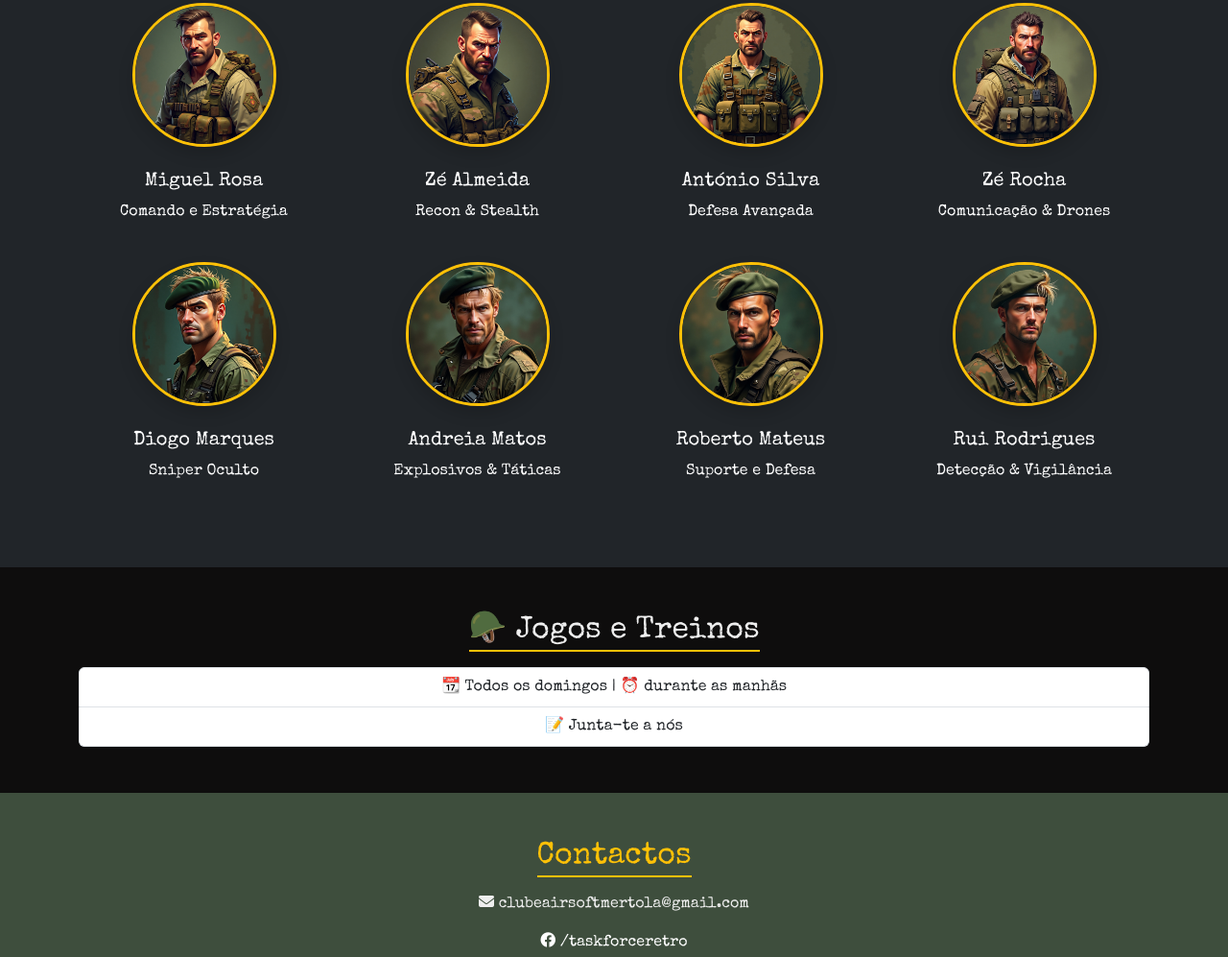
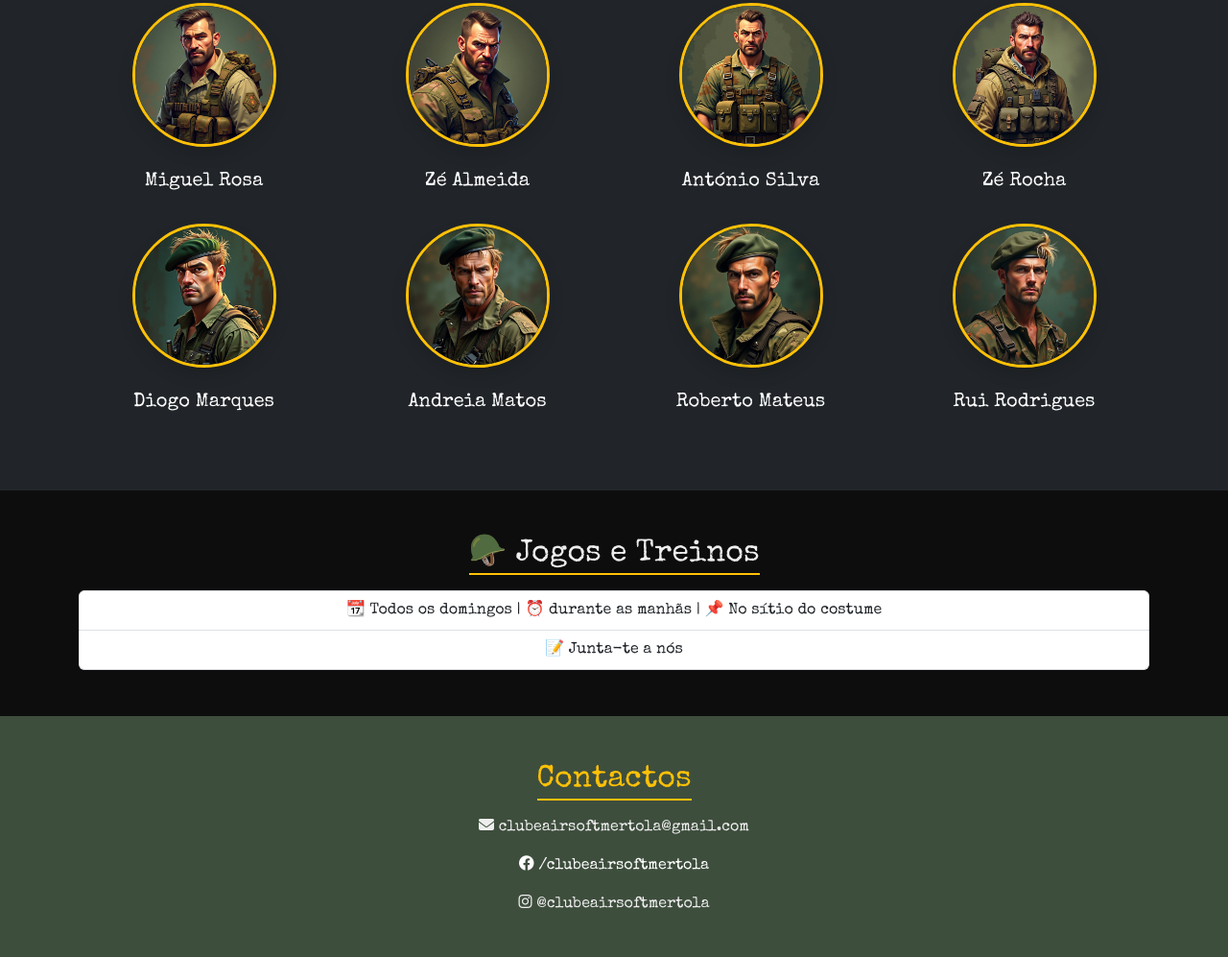
Before and after one commit to ClubeAirsoftMertola/clubeairsoftmertola.github.io, a plain HTML site: page index.html in a window 1280 px wide. Shown: the part 1168-2165 px from the top of the page at 96% size. Drawn offline with nearby package versions, Linux system fonts and the light colour scheme.

Commit message:
update page

```diff
--- a/assets/css/myStyle.css
+++ /dev/null
@@ -1,18 +0,0 @@
-body{
-  background: rgb(45,49,50);
-  background: radial-gradient(circle, rgba(45,49,50,1) 0%, rgba(50,51,55,1) 100%);
-}
-
-img {
-  display: block;
-  width: 40%;
-  margin: auto;
-}
-
-
-
-@media only screen and (max-width: 480px) {
-img {
-  width: 100%;
-}
-}
--- a/index.html
+++ b/index.html
@@ -4,7 +4,7 @@
   <meta charset="UTF-8" />
   <meta name="viewport" content="width=device-width, initial-scale=1.0"/>
   <link rel="icon" type="image/x-icon" href="favicon.ico">
-  <title>CAM | Clube Airsoft de Mértola</title>
+  <title>Clube Airsoft de Mértola</title>
   <link href="https://cdn.jsdelivr.net/npm/bootstrap@5.3.0/dist/css/bootstrap.min.css" rel="stylesheet"/>
   <link href="https://cdnjs.cloudflare.com/ajax/libs/font-awesome/6.4.0/css/all.min.css" rel="stylesheet"/>
   <link rel="stylesheet" href="assets/css/style.css"/>
@@ -34,8 +34,9 @@
   <!-- Hero -->
   <section class="hero-section text-center text-white d-flex align-items-center justify-content-center">
     <div>
-      <!-- <h1 class="display-4 fw-bold">Task Force Retro</h1>
-      <p class="lead">"Honra. Tática. Estilo retrô militar."</p> -->
+      <!-- <h1 class="display-4 fw-bold">Task Force Retro</h1> -->
+      <img id="logoHero" src="assets/img/camLogo.png" alt="CAM Logo"width="280" height="300">
+      <!-- <p class="lead">"Honra. Tática. Estilo retrô militar."</p> -->
       <!-- <a href="#missao" class="btn btn-warning mt-3"><i class="fas fa-binoculars"></i> Ver Missão</a> -->
     </div>
   </section>
@@ -59,22 +60,22 @@
       <div class="col-md-3 mb-4">
         <img src="assets/img/Rex.jpg" alt="Comandante REX" class="img-fluid rounded-circle mb-3 shadow" width="150" height="150">
         <h5 class="mt-2">Miguel Rosa</h5>
-        <p>Comando e Estratégia</p>
+        <!--<p>Comando e Estratégia</p> -->
       </div>
       <div class="col-md-3 mb-4">
         <img src="assets/img/Blade.jpg" alt="Blade" class="img-fluid rounded-circle mb-3 shadow" width="150" height="150">
         <h5 class="mt-2">Zé Almeida</h5>
-        <p>Recon & Stealth</p>
+        <!--<p>Recon & Stealth</p> -->
       </div>
       <div class="col-md-3 mb-4">
         <img src="assets/img/Barricade.jpg" alt="Barricade" class="img-fluid rounded-circle mb-3 shadow" width="150" height="150">
         <h5 class="mt-2">António Silva</h5>
-        <p>Defesa Avançada</p>
+        <!--<p>Defesa Avançada</p> -->
       </div>
       <div class="col-md-3 mb-4">
         <img src="assets/img/Techno.jpg" alt="Techno" class="img-fluid rounded-circle mb-3 shadow" width="150" height="150">
         <h5 class="mt-2">Zé Rocha</h5>
-        <p>Comunicação & Drones</p>
+        <!--<p>Comunicação & Drones</p> -->
       </div>
     </div>
 
@@ -83,22 +84,22 @@
       <div class="col-md-3 mb-4">
         <img src="assets/img/Ghost.jpg" alt="Ghost" class="img-fluid rounded-circle mb-3 shadow" width="150" height="150">
         <h5 class="mt-2">Diogo Marques</h5>
-        <p>Sniper Oculto</p>
+        <!-- <p>Sniper Oculto</p> -->
       </div>
       <div class="col-md-3 mb-4">
         <img src="assets/img/Venom.jpg" alt="Venom" class="img-fluid rounded-circle mb-3 shadow" width="150" height="150">
         <h5 class="mt-2">Andreia Matos</h5>
-        <p>Explosivos & Táticas</p>
+        <!-- <p>Explosivos & Táticas</p> -->
       </div>
       <div class="col-md-3 mb-4">
         <img src="assets/img/Ironjaw.jpg" alt="Ironjaw" class="img-fluid rounded-circle mb-3 shadow" width="150" height="150">
         <h5 class="mt-2">Roberto Mateus</h5>
-        <p>Suporte e Defesa</p>
+        <!-- <p>Suporte e Defesa</p> -->
       </div>
       <div class="col-md-3 mb-4">
         <img src="assets/img/Radar.jpg" alt="Radar" class="img-fluid rounded-circle mb-3 shadow" width="150" height="150">
         <h5 class="mt-2">Rui Rodrigues</h5>
-        <p>Detecção & Vigilância</p>
+        <!-- <p>Detecção & Vigilância</p> -->
       </div>
     </div>
 
@@ -111,7 +112,7 @@
   <section id="operacoes" class="container py-5 text-center">
     <h2 class="section-title">🪖 Jogos e Treinos</h2>
     <div class="list-group">
-      <div class="list-group-item">📆 Todos os domingos | ⏰ durante as manhãs</div>
+      <div class="list-group-item">📆 Todos os domingos | ⏰ durante as manhãs | 📌 No sítio do costume</div>
       <div class="list-group-item">📝 Junta-te a nós</div>
     </div>
   </section>
@@ -121,7 +122,7 @@
     <div class="container">
       <h2 class="section-title text-warning">Contactos</h2>
       <p><a href="mailto:clubeairsoftmertola@gmail.com"><i class="fas fa-envelope"></i> clubeairsoftmertola@gmail.com</a></p>
-      <p><i class="fab fa-facebook"></i> /taskforceretro</p>
+      <p><i class="fab fa-facebook"></i> /clubeairsoftmertola</p>
       <p><a href="https://www.instagram.com/clubeairsoftmertola/"><i class="fab fa-instagram"></i> @clubeairsoftmertola</a></p>
     </div>
   </section>
```
Also changed, not shown: assets/css/style.css (+7 -0 lines).
